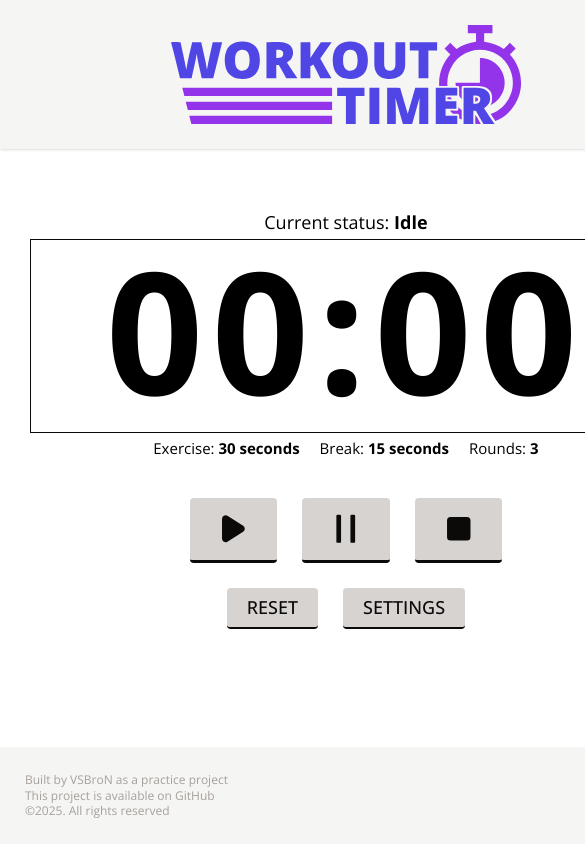
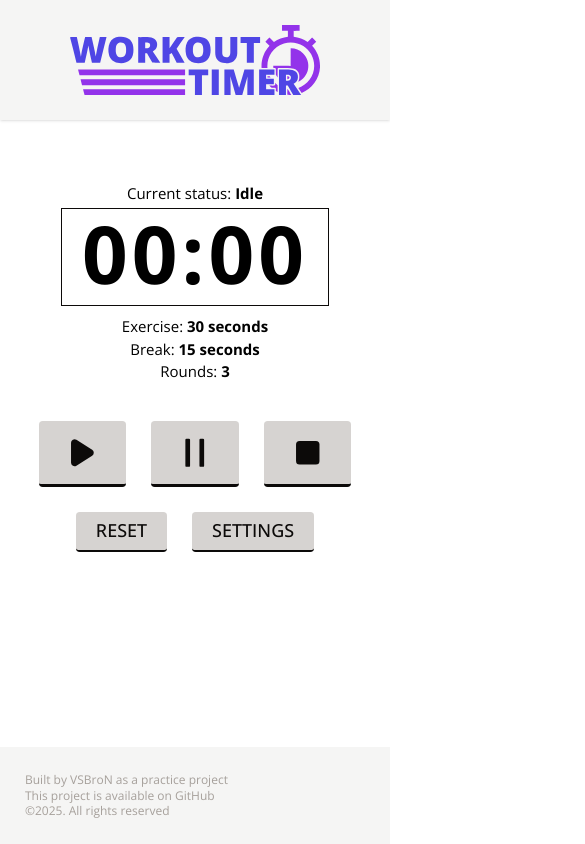
Before and after one commit to vsbron/workout-timer-2025-react, a React (Vite) app: page / in a window 390 px wide. Shown: the top 844 px of the page, 585 px wide, since content can reach past the window. Built offline with nearby package versions, Linux system fonts and the light colour scheme.

Commit message:
Add Responsive version

```diff
--- a/src/components/Timer.tsx
+++ b/src/components/Timer.tsx
@@ -26,7 +26,7 @@ function Timer() {
   return (
     <section className="mb-6">
       <Container className="text-center">
-        <div className="mb-2">
+        <div className="mb-2 max-sm:text-2xl">
           Current status:{" "}
           <b>
             {currentPhase}
@@ -36,10 +36,10 @@ function Timer() {
             {currentPhase !== "Idle" && isPaused ? " (Paused)" : ""}
           </b>
         </div>
-        <div className="text-[17rem] leading-[1] font-bold tracking-wider px-30 pt-1.5 pb-7 border border-stone-950 inline-block mb-2">
+        <div className="text-[8rem] sm:text-[12rem] md:text-[17rem] leading-[1] font-bold tracking-wider px-8 sm:px-15 md:px-30 pt-1.5 pb-5 md:pb-7 border border-stone-950 inline-block mb-2">
           {currentMins}:{currentSecs}
         </div>
-        <div className="flex gap-8 justify-center text-2xl">
+        <div className="flex max-sm:flex-col gap-1 sm:gap-8 justify-center text-2xl max-sm:mt-2">
           <div>
             Exercise: <b>{exerciseLength} seconds</b>
           </div>
--- a/src/ui/Container.tsx
+++ b/src/ui/Container.tsx
@@ -10,7 +10,7 @@ type ContainerProps = {
 function Container({ children, className }: ContainerProps) {
   // Returned JSX
   return (
-    <div className={`max-w-[120rem] px-12 mx-auto ${className}`}>
+    <div className={`max-w-[120rem] px-6 sm:px-12 mx-auto ${className}`}>
       {children}
     </div>
   );
--- a/src/ui/Header.tsx
+++ b/src/ui/Header.tsx
@@ -15,7 +15,7 @@ function Header() {
       <Container>
         <img
           src={isDarkTheme ? LogoWhite : Logo}
-          className="max-w-full w-[35rem] mx-auto"
+          className="max-w-full w-[25rem] sm:w-[35rem] mx-auto"
           title="Workout Timer"
         />
       </Container>
```
